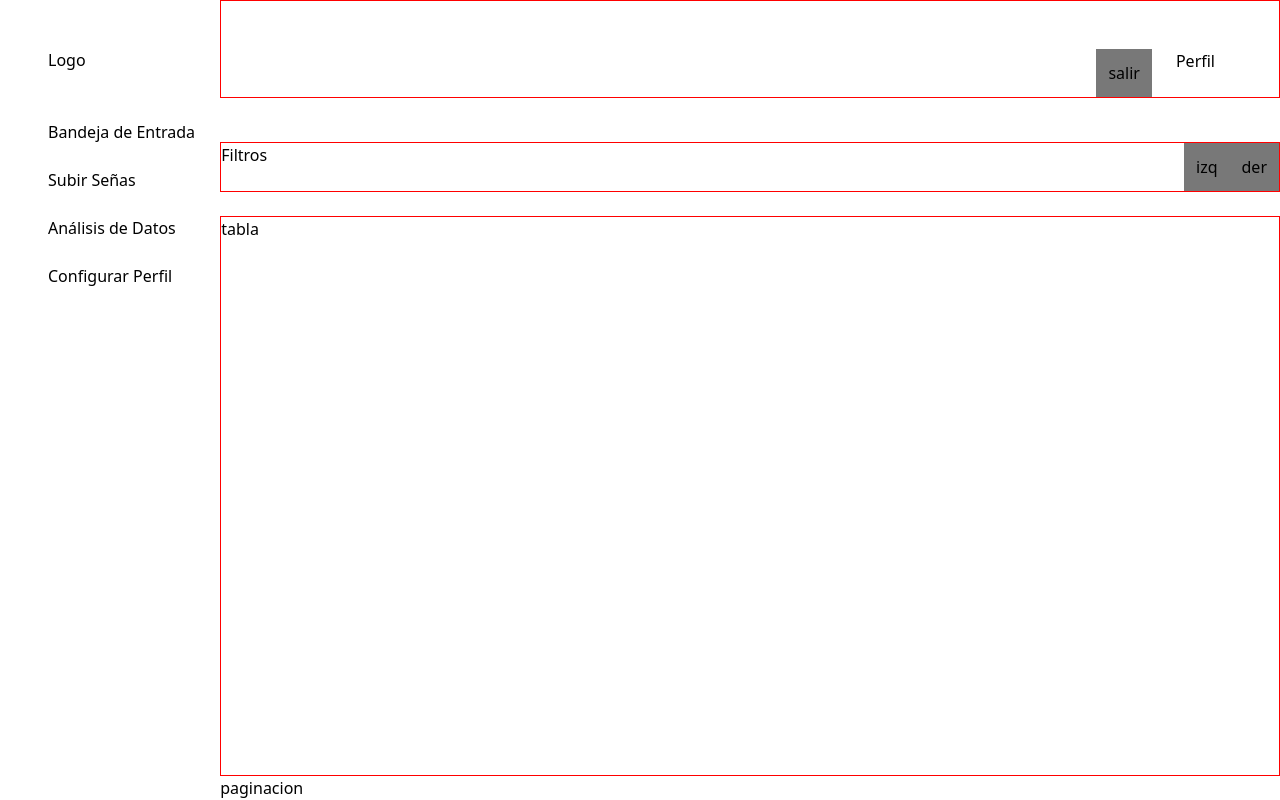
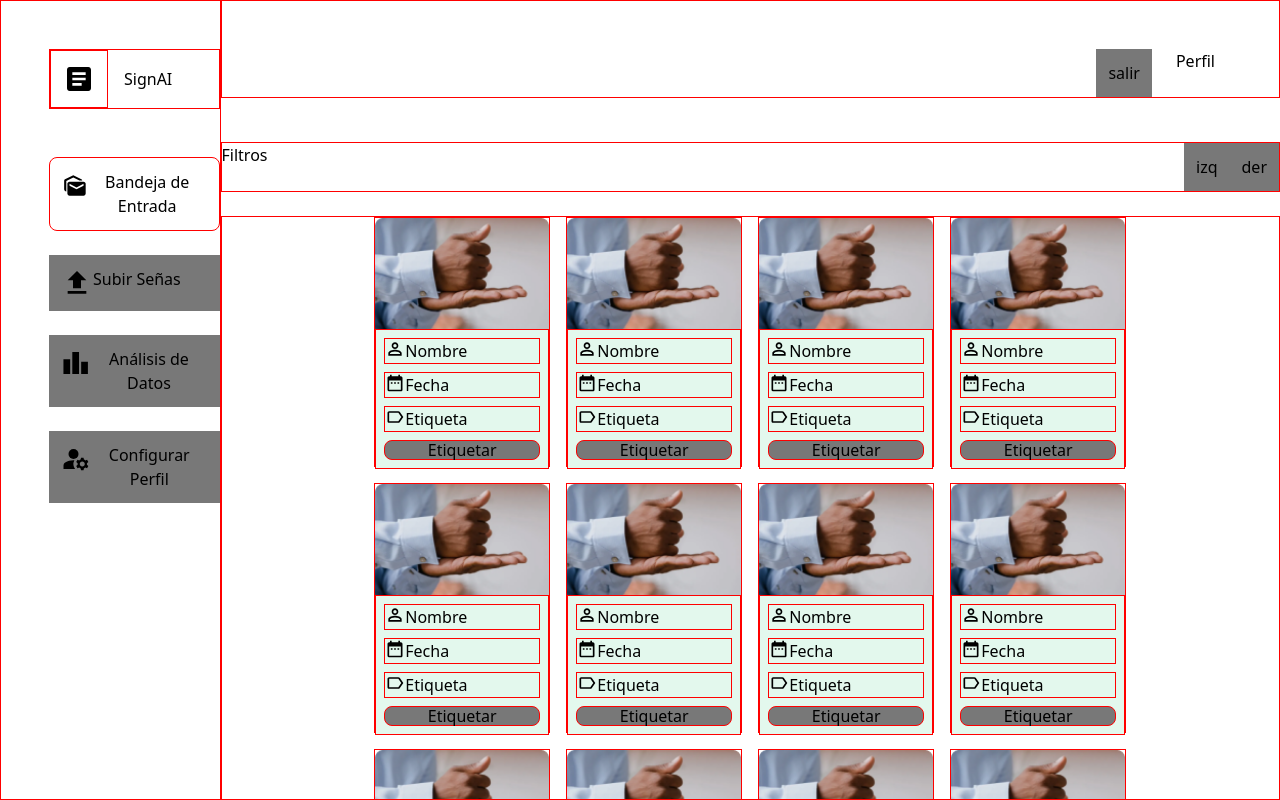
Before and after one commit to SignAIUdeA/SignAI, a Next.js app in the folder frontend/: page /ProfesionalDashboard in a window 1280 px wide. Built offline with nearby package versions, Linux system fonts and the light colour scheme.

Commit message:
Avancé en la vista del ProfesionalDashboard

```diff
--- a/frontend/components/ProvisionalSidebar.tsx
+++ b/frontend/components/ProvisionalSidebar.tsx
@@ -1,14 +1,35 @@
+
 import React from 'react'
+import { MdLeaderboard, MdManageAccounts, MdMarkAsUnread,
+  MdArticle, MdSettings, MdMail,
+   MdFileUpload } from "react-icons/md";
 
 const ProvisionalSidebar = () => {
   return (
-    <aside className='hidden w-64 md:flex flex-col gap-12 pt-12 pl-12'>
-        <div>Logo</div>
+    <aside className='hidden w-64 md:flex flex-col gap-12 pt-12 pl-12 debug'>
+        <div className='debug flex gap-4 items-center'>
+          <button className='bg-white debug'>
+            <MdArticle className='h-8 w-8'/>
+          </button>
+          <span>SignAI</span>
+        </div>
         <div className='flex flex-col gap-6'>
-            <div>Bandeja de Entrada</div>
-            <div>Subir Señas</div>
-            <div>Análisis de Datos</div>
-            <div>Configurar Perfil</div>
+            <button className='debug flex bg-white rounded-lg'>
+              <MdMarkAsUnread className='h-8 w-8'/>
+              <span>Bandeja de Entrada</span>
+            </button>
+            <button className='flex '>
+              <MdFileUpload className='h-8 w-8'/>
+              <span></span>Subir Señas
+            </button>
+            <button className='flex '>
+              <MdLeaderboard className='h-8 w-8'/>
+              <span></span>Análisis de Datos
+            </button>
+            <button className='flex '>
+              <MdManageAccounts className='h-8 w-8'/>
+              <span></span>Configurar Perfil
+            </button>
         </div>
     </aside>
   )
--- a/frontend/package.json
+++ b/frontend/package.json
@@ -29,6 +29,7 @@
     "react-bootstrap": "^2.7.4",
     "react-chartjs-2": "^5.2.0",
     "react-dom": "18.2.0",
+    "react-icons": "^4.10.1",
     "recharts": "^2.6.1",
     "typescript": "5.0.2"
   },
--- a/frontend/pages/ProfesionalDashboard.tsx
+++ b/frontend/pages/ProfesionalDashboard.tsx
@@ -1,5 +1,7 @@
+import React from 'react'
 import Layout from '@/layouts/Layout'
-import React from 'react'
+import Image from 'next/image'
+import { MdDateRange, MdLabelOutline, MdOutlinePermIdentity } from 'react-icons/md'
 
 const ProfesionalDashboard = () => {
   return (
@@ -17,7 +19,7 @@ const ProfesionalDashboard = () => {
                     <button>der</button>
                 </div>
             </div>
-            <DesktopTable/>
+            <DesktopCards/>
             <MobileCards/>
         </div>
       </Layout>
@@ -25,37 +27,65 @@ const ProfesionalDashboard = () => {
   )
 }
 
-const DesktopTable = () => {
+const Card = () => {
   return(
-    <div className='hidden md:flex h-full flex-col'>
-      <div className='h-full mt-6 debug'>tabla</div>
-      <div>paginacion</div>
-    </div>
-  );
-};
-const MobileCards = () =>{
-  return(
-    <div className='grid grid-cols-2 h-full md:hidden'>
-      <div className='flex flex-col debug'>
-        <div>Imagen</div>
-        <div className='flex flex-col'>
+    <div className='flex flex-col debug w-44 h-[250px]'>
+      <Image  src="/sign.png" width={176} height={100} alt="sign"/>
+      <div className='flex flex-col gap-2 p-2 bg-[#E3F8ED] debug'>
+        <div className='flex debug'>
+          <MdOutlinePermIdentity className='h-5 w-5'/>
           <span>Nombre</span>
+        </div>
+        <div className='flex debug'>
+          <MdDateRange className='h-5 w-5'/>
           <span>Fecha</span>
+        </div>
+        <div className='flex debug'>
+          <MdLabelOutline className='h-5 w-5'/>
           <span>Etiqueta</span>
-          <button>Etiquetar</button>
         </div>
-      </div>
-      <div className='flex flex-col debug'>
-        <div>Imagen</div>
-        <div className='flex flex-col'>
-          <span>Nombre</span>
-          <span>Fecha</span>
-          <span>Etiqueta</span>
-          <button>Etiquetar</button>
-        </div>
+        <button className='w-30 h-5 flex justify-center items-center p-0 rounded-lg debug'>
+          <span>Etiquetar</span>
+        </button>
       </div>
     </div>
   );
 };
 
+const DesktopCards = () => {
+  return (
+    <div className='hidden md:grid h-full mt-6 justify-items-center debug overflow-y-auto'>
+      <div className='grid sm:grid-cols-2 md:grid-cols-3 lg:grid-cols-4 gap-4'>
+        <Card />
+        <Card />
+        <Card />
+        <Card />
+        <Card />
+        <Card />
+        <Card />
+        <Card />
+        <Card />
+        <Card />
+        <Card />
+        <Card />
+        <Card />
+        <Card />
+      </div>
+    </div>
+  );
+};
+
+const MobileCards = () =>{
+  return(
+    <div className='md:hidden sm:grid h-full mt-6 justify-items-center debug'>
+      <div className='grid sm:grid-cols-2'>
+        <Card/>
+        <Card/>
+        <Card/>
+      </div>
+    </div>
+  );
+};
+
+
 export default ProfesionalDashboard
```
Also changed, not shown: frontend/icons/Icons.tsx (+13 -0 lines), frontend/public/sign.png (added), 1 other file (tests, documents, lock files or other folders).
